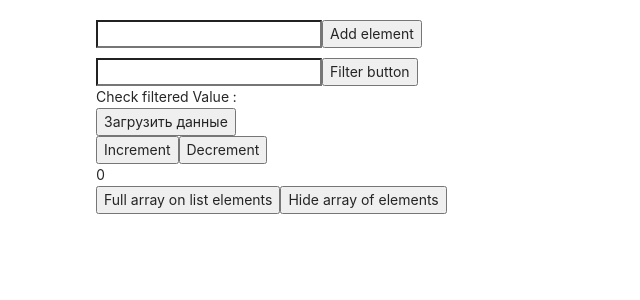
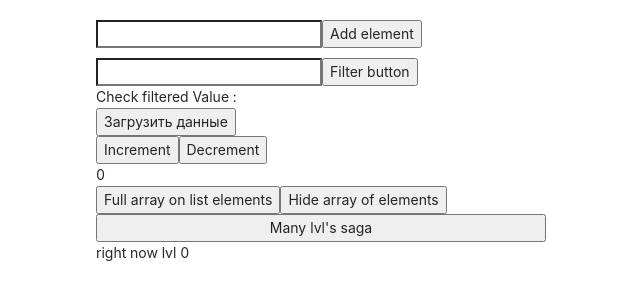
Before and after one commit to Sp0ngbik/work-space, a React (Create React App) app: page /func_redux in a window 1280 px wide. Shown: the top 300 px of the page, without its empty margins (319-959 px from the left). Built offline with nearby package versions, Linux system fonts and the light colour scheme.

Commit message:
many lvl saga

```diff
--- a/src/pages/ReduxPractice/actions/actions.js
+++ b/src/pages/ReduxPractice/actions/actions.js
@@ -2,6 +2,7 @@ import axios from "axios";
 import {
   ADD_ELEMENT,
   ASYNC_SAGA_DECREMENT,
+  ASYNC_SAGA_FIRST_LVL,
   ASYNC_SAGA_INCREMENT,
   ASYNC_SAGA_SLIDER,
   ASYNC_SAGA_USERS,
@@ -16,8 +17,10 @@ import {
   HIDE_SLIDER_IMAGE,
   LOADER_DIACTIVE,
   SAGA_DECREMENT,
+  SAGA_FIRST_LVL,
   SAGA_HIDE_ARRAY,
   SAGA_INCREMENT,
+  SAGA_SECOND_LVL,
   SAGA_SLIDER_DECREMENT,
   SAGA_SLIDER_INCREMENT,
   SAGA_TODO_ARRAY,
@@ -149,3 +152,23 @@ export function todoArrayAction() {
 export function hideArrayAction() {
   return { type: SAGA_HIDE_ARRAY, payload: { dispatched: false } };
 }
+
+//many lvl's saga
+
+export function asyncFirstLvlAction() {
+  return { type: ASYNC_SAGA_FIRST_LVL };
+}
+
+export function firstLvlAction() {
+  return {
+    type: SAGA_FIRST_LVL,
+    payload: "first lvl",
+  };
+}
+
+export function secondLvlAction() {
+  return {
+    type: SAGA_SECOND_LVL,
+    payload: "second lvl",
+  };
+}
--- a/src/pages/ReduxPractice/actions/rootWatcher.js
+++ b/src/pages/ReduxPractice/actions/rootWatcher.js
@@ -1,5 +1,7 @@
 import { all } from "redux-saga/effects";
 import {
+  sagaFirstLvlWathcer,
+  sagaSecondLvlWatcher,
   sagaTodoArrayWatcher,
   sagaWatcher,
   sliderWatcher,
@@ -12,6 +14,8 @@ function* rootWatcher() {
     userWatcher(),
     sliderWatcher(),
     sagaTodoArrayWatcher(),
+    sagaFirstLvlWathcer(),
+    sagaSecondLvlWatcher(),
   ]);
 }
 
--- a/src/pages/ReduxPractice/reducer/mainReducer.js
+++ b/src/pages/ReduxPractice/reducer/mainReducer.js
@@ -14,6 +14,7 @@ import { funcFilterWords } from "./funcFilterWords";
 import { funcUserData } from "./funcUserData";
 import { funcAsyncCounter } from "./funcAsyncCounter";
 import { todoListIndicator } from "./todoListIndicator";
+import { manyLvlsReducer } from "./manyLvlsReducer";
 export const reducer = combineReducers({
   addElement,
   filterElements,
@@ -30,4 +31,5 @@ export const reducer = combineReducers({
   funcUserData,
   funcAsyncCounter,
   todoListIndicator,
+  manyLvlsReducer,
 });
--- /dev/null
+++ b/src/pages/ReduxPractice/reducer/manyLvlsReducer.js
@@ -0,0 +1,14 @@
+import { SAGA_FIRST_LVL, SAGA_SECOND_LVL } from "../types/types";
+
+const initialState = "right now lvl 0";
+
+export const manyLvlsReducer = (state = initialState, action) => {
+  switch (action.type) {
+    case SAGA_FIRST_LVL:
+      return (state = action.payload);
+    case SAGA_SECOND_LVL:
+      return (state = action.payload);
+    default:
+      return state;
+  }
+};
--- a/src/pages/ReduxPractice/redux/FuncRedux.js
+++ b/src/pages/ReduxPractice/redux/FuncRedux.js
@@ -3,6 +3,7 @@ import style from "../style.module.scss";
 import { useDispatch, useSelector } from "react-redux";
 import {
   asyncDecrement,
+  asyncFirstLvlAction,
   asyncIncrement,
   asyncTodoAction,
   funcAsyncPosts,
@@ -40,6 +41,9 @@ const FuncRedux = () => {
   });
   const todoArrayList = useSelector((state) => {
     return state.funcAddElement;
+  });
+  const manyLvlSagaState = useSelector((state) => {
+    return state.manyLvlsReducer;
   });
   //funcWorkers
   const onAddedElement = (inputValue) => {
@@ -146,6 +150,14 @@ const FuncRedux = () => {
             : null}
         </div>
       </div>
+      <button
+        onClick={() => {
+          dispatch(asyncFirstLvlAction());
+        }}
+      >
+        Many lvl's saga
+      </button>
+      <div>{manyLvlSagaState}</div>
     </div>
   );
 };
--- a/src/pages/ReduxPractice/saga/sagaCounter.js
+++ b/src/pages/ReduxPractice/saga/sagaCounter.js
@@ -2,8 +2,10 @@ import axios from "axios";
 import { put, takeEvery, call } from "redux-saga/effects";
 import {
   decrementAction,
+  firstLvlAction,
   getSagaUsers,
   incrementAction,
+  secondLvlAction,
   sliderAction,
   todoArrayAction,
 } from "../actions/actions";
@@ -13,6 +15,8 @@ import {
   ASYNC_SAGA_USERS,
   ASYNC_SAGA_SLIDER,
   ASYNC_TODO_ARRAY,
+  ASYNC_SAGA_FIRST_LVL,
+  SAGA_FIRST_LVL,
 } from "../types/types";
 //put своего рода диспатч для синхронных экшн
 //call возвращает данные которые прилетают в промисе(подобие async,await)
@@ -53,6 +57,14 @@ function* sagaTodoArrayWorker() {
   yield put(todoArrayAction());
 }
 
+function* sagaFirstLvlWorker() {
+  yield delay(1000);
+  yield put(firstLvlAction());
+}
+function* sagaSecondLvlWorker() {
+  yield delay(2000);
+  yield put(secondLvlAction());
+}
 //все в rootWacher
 //WATCHERS!!!!!!!!!!!!!!!!!!!!!!!!!!!!!!!!!!!!!!!!
 export function* sagaWatcher() {
@@ -71,3 +83,11 @@ export function* userWatcher() {
 export function* sagaTodoArrayWatcher() {
   yield takeEvery(ASYNC_TODO_ARRAY, sagaTodoArrayWorker);
 }
+
+export function* sagaFirstLvlWathcer() {
+  yield takeEvery(ASYNC_SAGA_FIRST_LVL, sagaFirstLvlWorker);
+}
+
+export function* sagaSecondLvlWatcher() {
+  yield takeEvery(SAGA_FIRST_LVL, sagaSecondLvlWorker);
+}
--- a/src/pages/ReduxPractice/types/types.js
+++ b/src/pages/ReduxPractice/types/types.js
@@ -26,3 +26,9 @@ export const FUNC_REDUX_DECREMENT = "FUNC_SAGA_REDUX_DECREMENT";
 export const SAGA_TODO_ARRAY = "SAGA_TODO_ARRAY";
 export const ASYNC_TODO_ARRAY = "ASYNC_TODO_ARRAY";
 export const SAGA_HIDE_ARRAY = "SAGA_HIDE_ARRAY";
+
+//many lvl's saga try
+
+export const SAGA_FIRST_LVL = "SAGA_FIRST_LVL";
+export const ASYNC_SAGA_FIRST_LVL = "ASYNC_SAGA_FIRST_LVL";
+export const SAGA_SECOND_LVL = "SAGA_SECOND_LVL";
```
